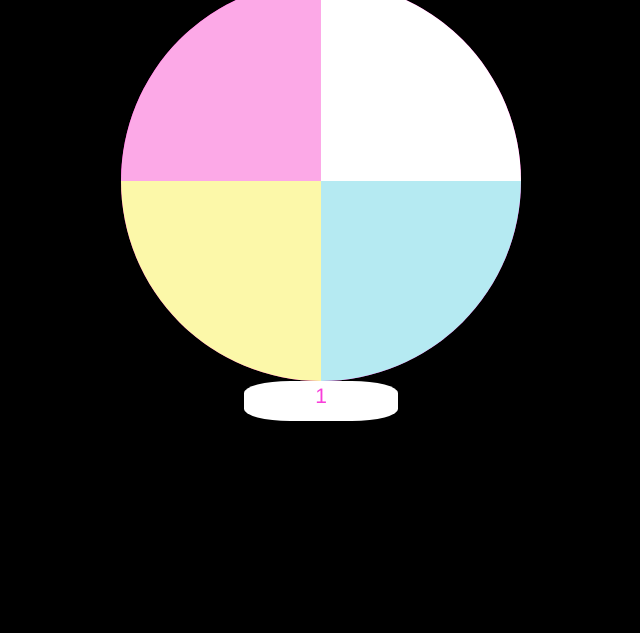
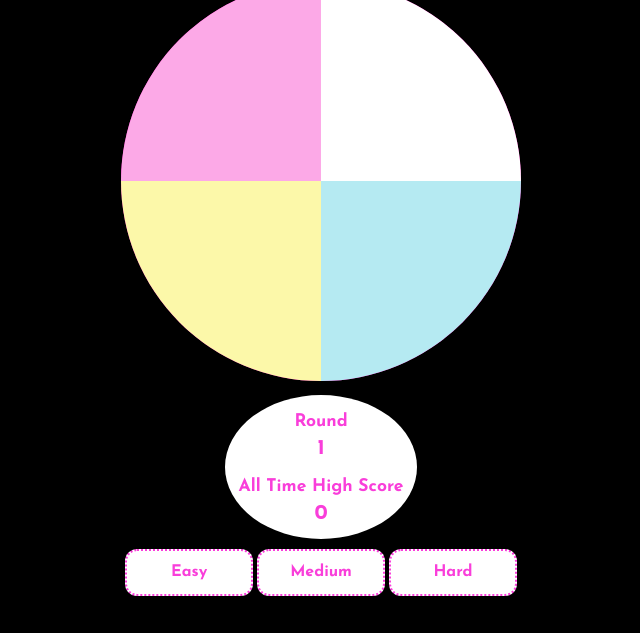
Before and after one commit to lhochsz/Simone, a website: page index.html in a window 1280 px wide. Both pictures are taken after a click on the button "Start Game". Shown: the part 167-800 px from the top of the page, without its empty margins (319-959 px from the left). Drawn offline with Linux system fonts and the light colour scheme; files whose address does not match are found by name.

Commit message:
Added difficulty buttons and all-time high score board.  Both still need functionality

```diff
--- a/index.html
+++ b/index.html
@@ -15,24 +15,38 @@
 
 </head>
 <body>
+
   <h1>Simone</h1>
-
 
   <div id="gameBoard">
       <div id="simon">
+
         <div id="p" class="simoneButton"></div>
         <div id="y" class="simoneButton"></div>
         <div id="w" class="simoneButton"></div>
         <div id="b" class="simoneButton"></div>
       </div>
-          <div id="counter">
-          <div id="count">0</div>
-          </div>
 
-          <button class="gameControls" id="startGameButton">Start Game</button>
-          <button class="gameControls" id="newGameButton">Fail! Start New Game?</button>
   </div>
 
+      <div id="scores">
+        <div id="counter">
+          <div id="roundCount">Round</div>
+          <div id="count">0</div>
+          <div id="allTime">All Time High Score</div>
+          <div id="count">0</div>
+        </div>
+      </div>
+
+
+      <button class="gameControls" id="startGameButton">Start Game</button>
+      <button class="gameControls" id="newGameButton">Fail! Start New Game?</button>
+
+      <div id="difficultyButtons">
+        <div class="button-easy">Easy</div>
+        <div class="button-medium">Medium</div>
+        <div class="button-hard">Hard</div>
+      </div>
 
     <audio controls id="sound">
         <source id="tune" src="http://www.chiptape.com/chiptape/sounds/medium/PlaceTrap.wav" type="audio/wav">
--- a/script.js
+++ b/script.js
@@ -12,10 +12,6 @@ var game = {
       var audio = $("#sound");
 
       function animate(divid) {
-
-        /* if (game.round > 5) {
-            settings.speed = 500;
-        } */
 
       if (divid == "p") {
         $("#p").css("background-color", "#ff00c3");
@@ -47,7 +43,7 @@ var game = {
 
 // Make ID
 
-    function makeId() {
+    function makeRandomId() {
         var text = "";
         var possibleColor = "pywb";
 
@@ -66,7 +62,7 @@ var game = {
           game.playNumber = 0;
           listenForClick();
         }
-      }, game.speed)
+      }, game.speed) // add in difficulties
     }
     gameSequence();
 }
@@ -81,6 +77,7 @@ var game = {
                 $("#p, #y, #w, #b").off("mousedown");
                 game.clicked = 0;
                 $("#startGameButton").trigger("click");
+                // add in difficulties
               } else {
                 console.log("Right!");
                 game.clicked++;
@@ -91,8 +88,8 @@ var game = {
             $("#newGameButton").show();
             $("#startGameButton").hide();
             $("#newGameButton").addClass("slideUp");
-            $("#simon, #count").css("filter", "blur(5px)");
-            $("#simon, #count").css("-webkit-filter", "blur(5px)");
+            $("#simon, #counter").css("filter", "blur(5px)");
+            $("#simon, #counter").css("-webkit-filter", "blur(5px)");
             game.clicked = 0;
             $("#p, #y, #w, #b").off("mousedown");
           }
@@ -101,21 +98,26 @@ var game = {
 
 // Start game
 
+
   $("#p, #y, #w, #b").on("click", function() {
     animate(this.id)
   });
 
   $("#startGameButton").on("click", function() {
+    $("#difficultyButtons").show();
     $("#startGameButton").hide();
-    $("#simon, #count").css("filter", "blur(0px)");
-    $("#simon, #count").css("-webkit-filter", "blur(0px)");;
+    $("#simon, #counter").css("filter", "blur(0px)");
+    $("#simon, #counter").css("-webkit-filter", "blur(0px)");;
     game.round++;
-    makeId();
+    makeRandomId();
     $("#count").html(game.round);
   });
 
+  // add in difficulties
+
   $("#newGameButton").on("click", function() {
     $("#newGameButton").hide();
+    $("#difficultyButtons").hide();
     game.sequence = [];
     game.round = 0;
     game.playNumber = 0;
@@ -126,3 +128,16 @@ var game = {
   });
 
 });
+
+   /*
+     if $("#button-easy").click(function() {
+    console.log("speed 1");
+    game.speed = 1000;
+  }) else if $("#button-medium").click(function() {
+    console.log("speed 2");
+    game.speed = 500;
+  }) else if $("#button-hard").click(function() {
+    console.log("speed 3");
+    game.speed = 50;
+  });
+  */
--- a/style.css
+++ b/style.css
@@ -1,6 +1,48 @@
 body {
   text-align: center;
   background-color: black;
+}
+
+#scores {
+  display: flex;
+  flex-wrap: wrap;
+}
+
+#counter {
+  background-color: white;
+  width: 15%;
+  height: 12%;
+  display: flex;
+  align-items: center;
+  flex-direction: column;
+  margin: 0 auto;
+  margin-top: 1em;
+  padding-top: 1em;
+  margin-bottom: 10px;
+  border-radius: 100%;
+}
+
+#roundCount, #allTime {
+  color: #f93eda;
+  font-size: 1.25em;
+  font-family: 'Josefin Sans', sans-serif;
+}
+
+#count {
+  color: #f93eda;
+  margin-bottom: 10px;
+  font-size: 1.5em;
+  font-family: 'Josefin Sans', sans-serif;
+}
+
+#highScore {
+  background-color: white;
+  width: 8%;
+  height: 12%;
+  margin-top: 1em;
+  padding-top: 1em;
+  margin-bottom: 10px;
+  border-radius: 100%;
 }
 
 
@@ -14,27 +56,14 @@ h1 {
    -webkit-text-stroke: .5px white;
 }
 
-#counter {
-  background-color: white;
-  width: 12%;
-  display: flex;
-  align-items: center;
-  flex-direction: column;
-  margin: 0 auto;
-  margin-bottom: 10px;
-  border-radius: 30%;
+img {
+  width: 50%;
+  height: 50%;
+  display: inline-block;
+  float: right;
 }
 
-h2 {
-  color: #f93eda;
-  font-size: 1.5em;
-}
 
-#count {
-  color: #f93eda;
-  margin-bottom: 10px;
-  font-size: 1.5em;
-}
 
 #simon {
   background-color: #ff00c3;
@@ -78,6 +107,8 @@ h2 {
   border-bottom-right-radius: 100%;
 }
 
+
+
 button.gameControls {
   padding: 10px 25px;
   font-family: 'Josefin Sans', sans-serif;
@@ -109,3 +140,64 @@ button:focus {
 audio {
   display: none;
 }
+
+@media only screen and (max-width: 509px) {
+
+  h1 {
+    font-size: 10em;
+  }
+
+  #simon {
+  width: 500px;
+  height: 500px;
+  }
+
+  .simoneButton {
+  height: 250px;
+  }
+
+  #counter {
+    width: 20%;
+  }
+}
+
+#difficultyButtons {
+  display: none;
+}
+.button-easy, .button-medium, .button-hard {
+  border: none;
+  color: black;
+  padding: 10px 25px;
+  font-family: 'Josefin Sans', sans-serif;
+  text-align: center;
+  text-decoration: none;
+  font-size: 16px;
+  border-radius: 12px;
+  -webkit-transition-duration: 0.4s;
+  transition-duration: 0.4s;
+  width: 10%;
+  display: inline-block;
+}
+
+.button-easy, .button-medium, .button-hard {
+  background-color: white;
+  color: #f93eda;
+  border: 2px dotted #f93eda;
+}
+
+.button-easy:hover, .button-medium:hover, .button-hard:hover {
+  color: black;
+  border: 2px solid black;
+}
+
+.button-easy:hover {
+  background-color: #56db0f;
+}
+
+.button-medium:hover {
+  background-color: #f7f73d;
+}
+
+.button-hard:hover {
+  background-color: red;
+}
```
Also changed, not shown: Images/Pop-Art-Wallpaper-HD.jpg (added).
